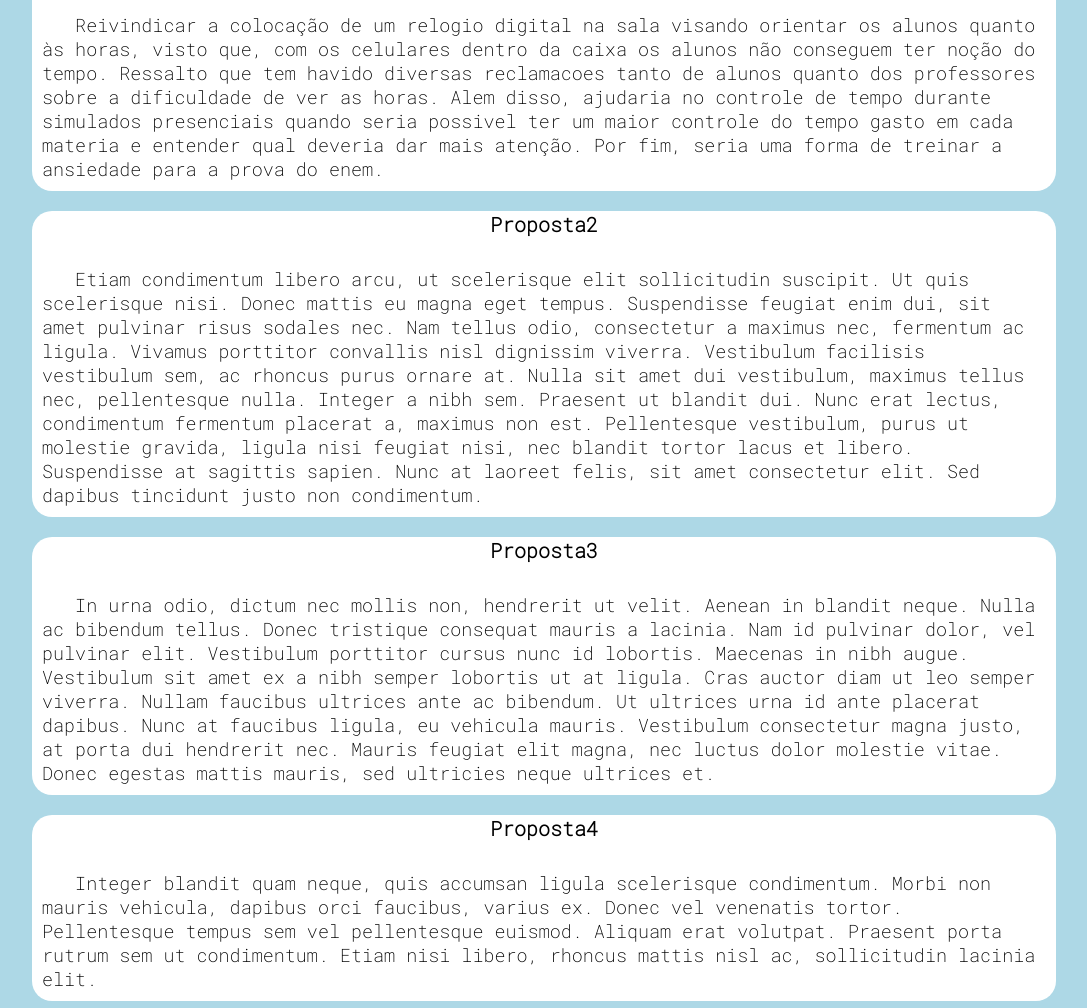
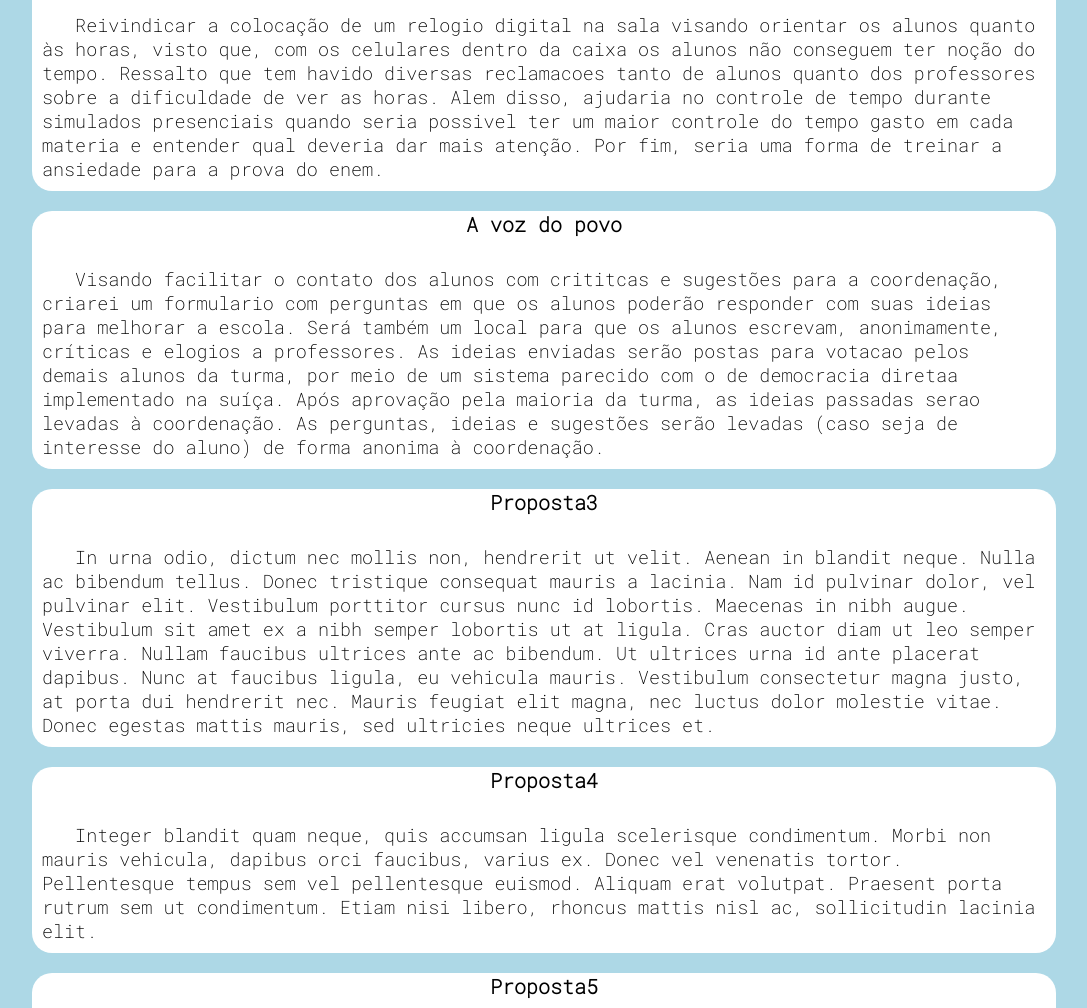
Before and after one commit to vote25/Vote25.github.io, a plain HTML site: page index.html in a window 1280 px wide. Shown: the part 950-1958 px from the top of the page, without its empty margins (96-1183 px from the left). Drawn offline with Linux system fonts and the light colour scheme.

Commit message:
Update index.html

```diff
--- a/index.html
+++ b/index.html
@@ -48,9 +48,9 @@
                     <p class="texto">&nbsp;&nbsp;&nbsp;Reivindicar a colocação de um relogio digital na sala visando orientar os alunos quanto às horas, visto que, com os celulares dentro da caixa os alunos não conseguem ter noção do tempo. Ressalto que tem havido diversas reclamacoes tanto de alunos quanto dos professores sobre a dificuldade de ver as horas. Alem disso, ajudaria no controle de tempo durante simulados presenciais quando seria possivel ter um maior controle do tempo gasto em cada materia e entender qual deveria dar mais atenção. Por fim, seria uma forma de treinar a ansiedade para a prova do enem.</p>
                 </div>
                 <div class="propostas">
-                    <p class="subtitulo"><b>Proposta2</b></p>
-                    <p class="texto">&nbsp;&nbsp;&nbsp;Etiam condimentum libero arcu, ut scelerisque elit sollicitudin suscipit. Ut quis scelerisque nisi. Donec mattis eu magna eget tempus. Suspendisse feugiat enim dui, sit amet pulvinar risus sodales nec. Nam tellus odio, consectetur a maximus nec, fermentum ac ligula. Vivamus porttitor convallis nisl dignissim viverra. Vestibulum facilisis vestibulum sem, ac rhoncus purus ornare at. Nulla sit amet dui vestibulum, maximus tellus nec, pellentesque nulla. Integer a nibh sem. Praesent ut blandit dui. Nunc erat lectus, condimentum fermentum placerat a, maximus non est. Pellentesque vestibulum, purus ut molestie gravida, ligula nisi feugiat nisi, nec blandit tortor lacus et libero. Suspendisse at sagittis sapien. Nunc at laoreet felis, sit amet consectetur elit. Sed dapibus tincidunt justo non condimentum.</p>
-                </div>
+                    <p class="subtitulo"><b>A voz do povo</b></p>
+                    <p class="texto">&nbsp;&nbsp;&nbsp;Visando facilitar o contato dos alunos com crititcas e sugestões para a coordenação, criarei um formulario com perguntas em que os alunos poderão responder com suas ideias para melhorar a escola. Será também um local para que os alunos escrevam, anonimamente, críticas e elogios a professores. As ideias enviadas serão postas para votacao pelos demais alunos da turma, por meio de um sistema parecido com o de democracia diretaa implementado na suíça. Após aprovação pela maioria da turma, as ideias passadas serao levadas à coordenação.
+As perguntas, ideias e sugestões serão levadas (caso seja de interesse do aluno) de forma anonima à coordenação.                </div>
                 <div class="propostas">
                     <p class="subtitulo"><b>Proposta3</b></p>
                     <p class="texto">&nbsp;&nbsp;&nbsp;In urna odio, dictum nec mollis non, hendrerit ut velit. Aenean in blandit neque. Nulla ac bibendum tellus. Donec tristique consequat mauris a lacinia. Nam id pulvinar dolor, vel pulvinar elit. Vestibulum porttitor cursus nunc id lobortis. Maecenas in nibh augue. Vestibulum sit amet ex a nibh semper lobortis ut at ligula. Cras auctor diam ut leo semper viverra. Nullam faucibus ultrices ante ac bibendum. Ut ultrices urna id ante placerat dapibus. Nunc at faucibus ligula, eu vehicula mauris. Vestibulum consectetur magna justo, at porta dui hendrerit nec. Mauris feugiat elit magna, nec luctus dolor molestie vitae. Donec egestas mattis mauris, sed ultricies neque ultrices et.</p>
```
